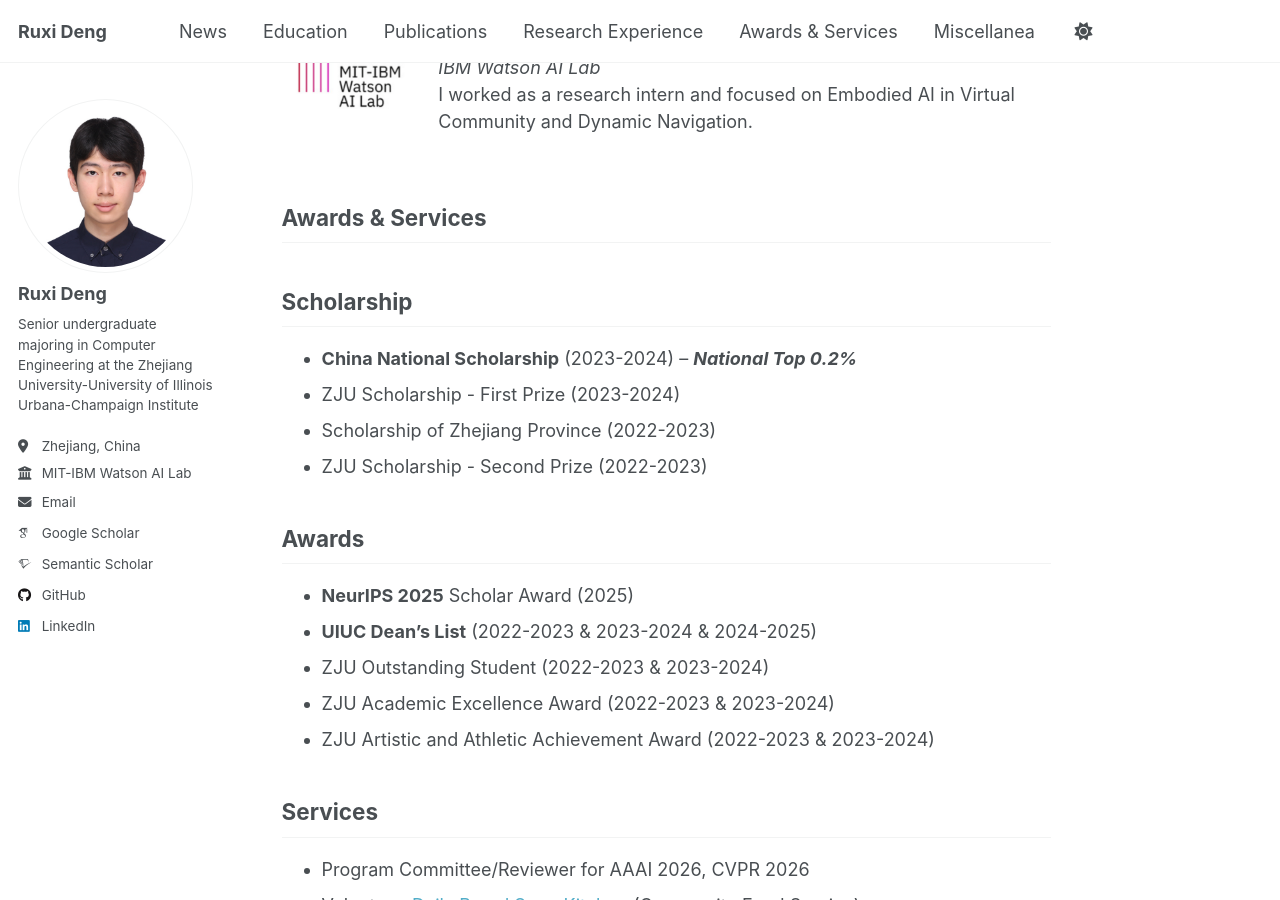
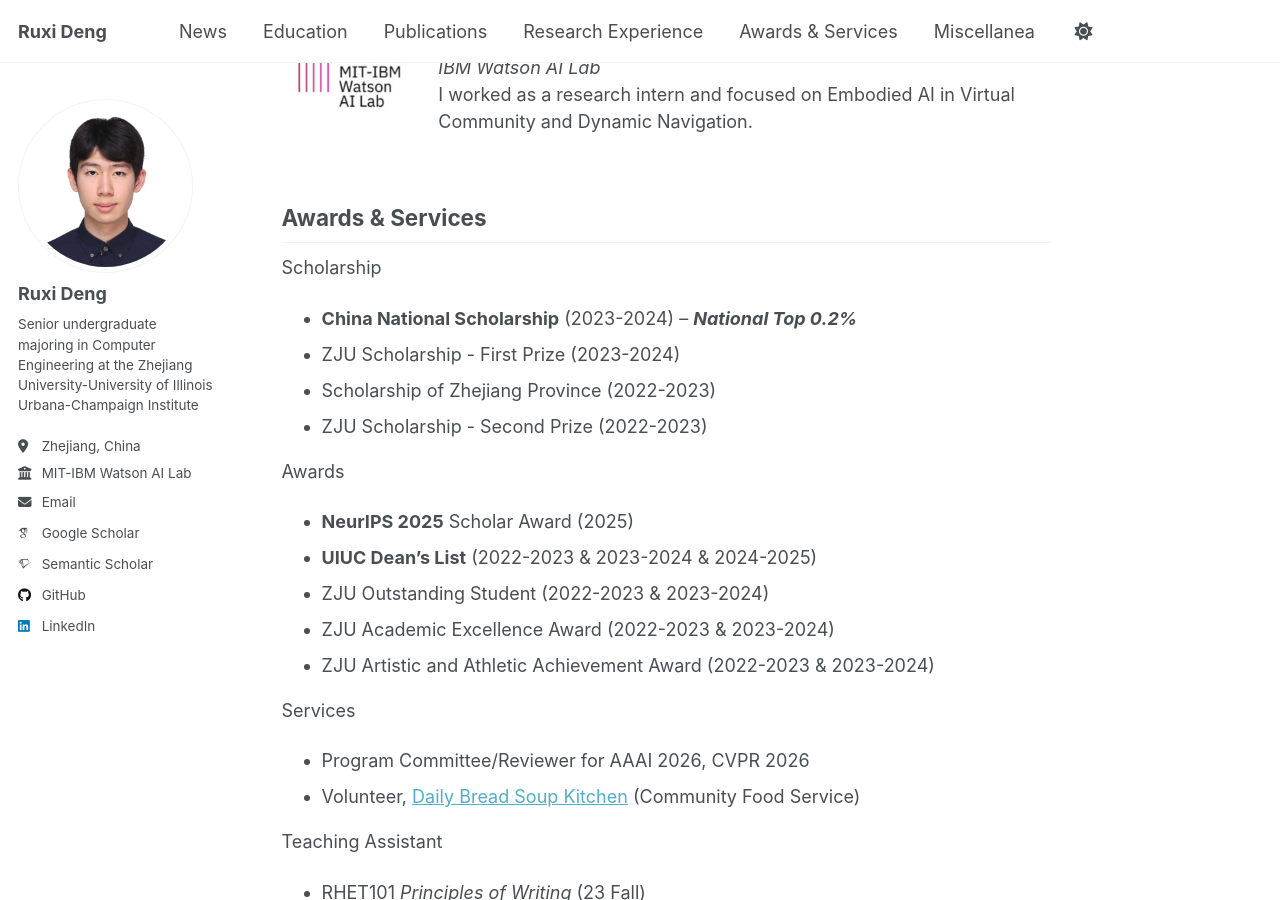
Before and after one commit to ruxideng/ruxideng.github.io, a Jekyll site: the page built from _pages/about.md, in a window 1280 px wide and 900 px high, scrolled down 2664 px. Built offline with Jekyll 4.4.1, drawn with Linux system fonts in a browser that asks for light colours; some web fonts are replaced; a script that is not in the unit is left out.

```diff
--- a/_pages/about.md
+++ b/_pages/about.md
@@ -100,28 +100,28 @@ I worked as a research intern and focused on Embodied AI in Virtual Community an
 
 <h2 id="awards">Awards & Services</h2>
 
-## Scholarship
+Scholarship
 - **China National Scholarship** (2023-2024) -- ***National Top 0.2%***
 - ZJU Scholarship - First Prize (2023-2024)
 - Scholarship of Zhejiang Province (2022-2023)
 - ZJU Scholarship - Second Prize (2022-2023)
 
-## Awards
+Awards
 - **NeurIPS 2025** Scholar Award (2025)
 - **UIUC Dean's List** (2022-2023 & 2023-2024 & 2024-2025)
 - ZJU Outstanding Student (2022-2023 & 2023-2024)
 - ZJU Academic Excellence Award (2022-2023 & 2023-2024)
 - ZJU Artistic and Athletic Achievement Award (2022-2023 & 2023-2024)
 
-## Services<br>
+Services<br>
 - Program Committee/Reviewer for AAAI 2026, CVPR 2026
 - Volunteer, <a href="https://dailybreadsoupkitchen.com/">Daily Bread Soup Kitchen</a> (Community Food Service)
 
-## Teaching Assistant<br>
+Teaching Assistant<br>
 - RHET101 *Principles of Writing* (23 Fall)
 - RHET102 *Principles of Research* (24 Spring)
 
-## Sports Achievements<br>
+Sports Achievements<br>
 - *First Prize*, 100m Sprint, 1st International Campus Games, International Campus ZJU 2023
 - *First Prize*, 10x50m Relay, 1st International Campus Games, International Campus ZJU 2023
 - *First Prize*, 10x50m Relay, Field and Track Games, ZJU 2023
```
